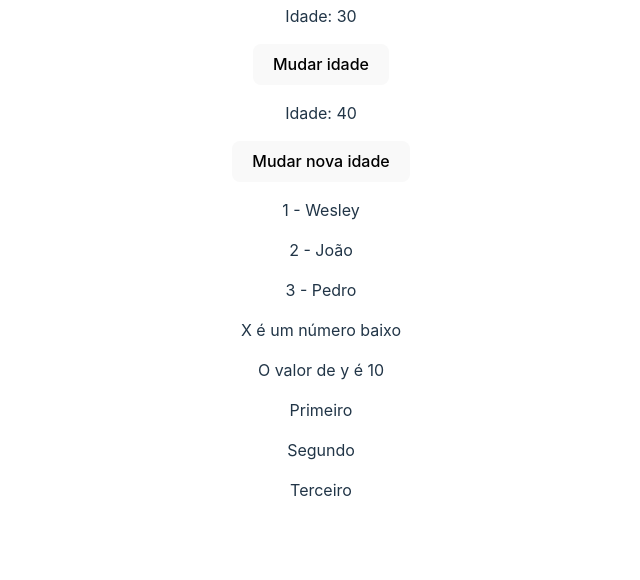
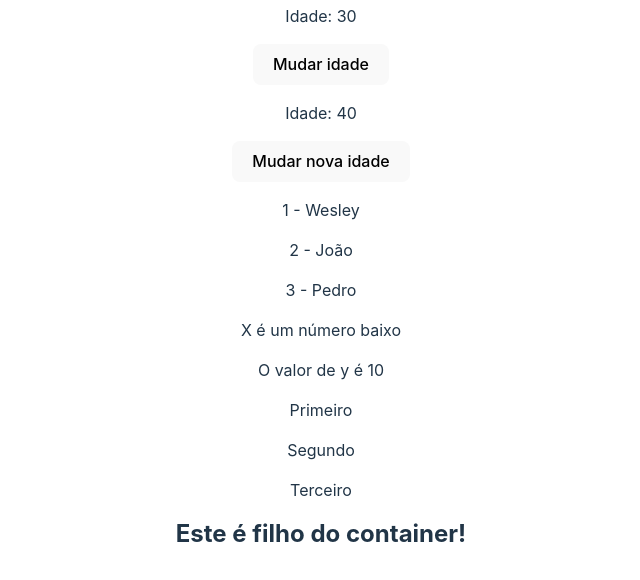
Before and after one commit to Wesley-Nilton/react-todo, a React (Vite) app: page / in a window 1280 px wide. Shown: the part 979-1559 px from the top of the page, without its empty margins (319-959 px from the left). Built offline with nearby package versions, Linux system fonts and the light colour scheme.

Commit message:
Create container component

```diff
--- a/src/App.jsx
+++ b/src/App.jsx
@@ -5,6 +5,7 @@ import Hooks from './components/Hooks';
 import List from './components/List';
 import RenderCond from './components/RenderCond';
 import Fragment from './components/Fragment';
+import Container from './components/Container';
 import './App.css';
 
 function App() {
@@ -19,6 +20,9 @@ function App() {
       <List />
       <RenderCond x={5} y={10} />
       <Fragment />
+      <Container>
+        <h2>Este é filho do container!</h2>
+      </Container>
     </div>
   )
 }
--- /dev/null
+++ b/src/components/Container.jsx
@@ -0,0 +1,5 @@
+function Container({children}){
+    return <div className="container">{children}</div>;
+}
+
+export default Container;
```
